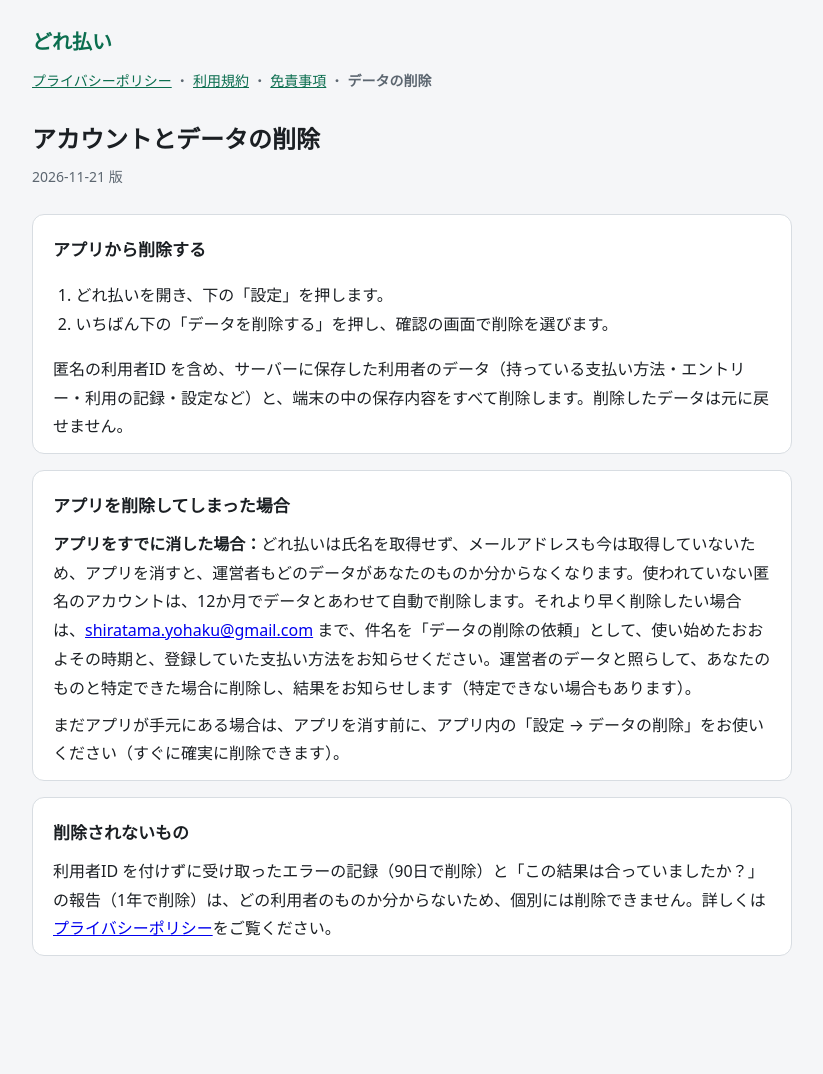
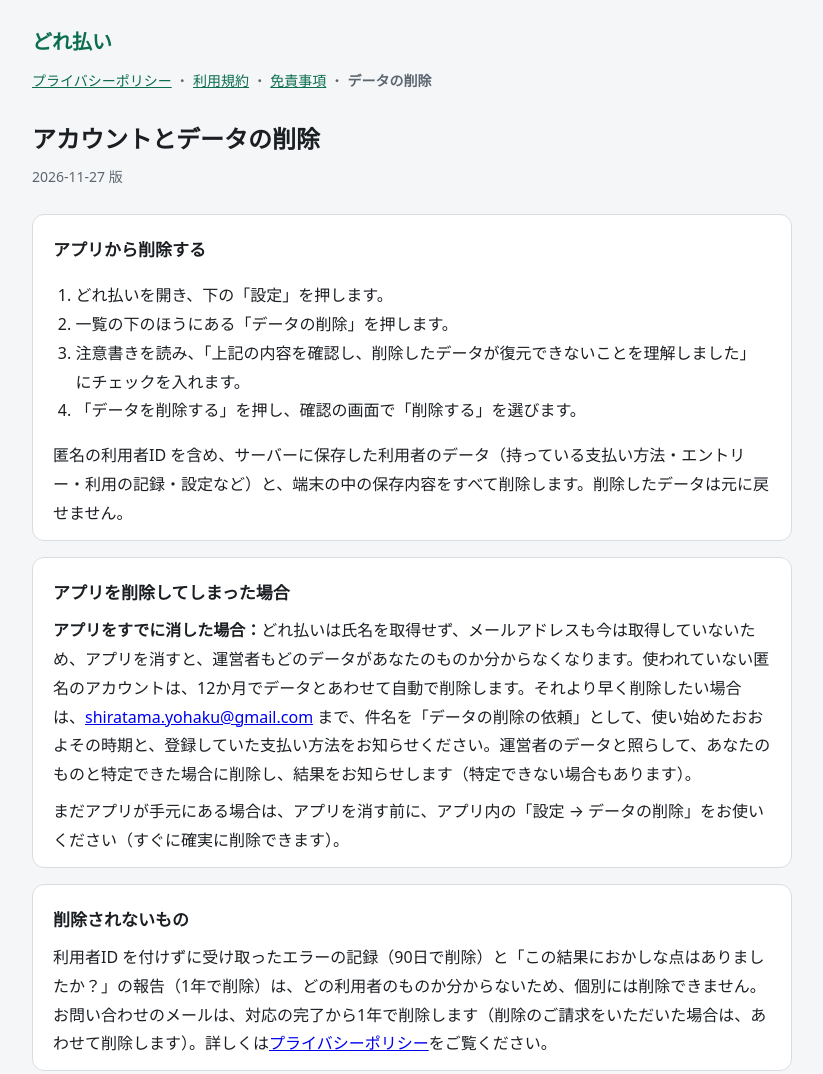
Before and after one commit to Mochi-Shiratama/dorebarai-site, a plain HTML site: page delete-account.html in a window 1280 px wide. Shown: the whole page, without its empty margins (228-1051 px from the left). Before the commit the page ends 1020 px from the top, so only its background shows below. Drawn offline with Linux system fonts and the light colour scheme.

Commit message:
2026-11-27 版：プライバシーポリシー（お問い合わせの情報と保存期間）、削除の案内（手順・削除されないもの）
Co-Authored-By: Claude Opus 5.5 <noreply@anthropic.com>

```diff
--- a/delete-account.html
+++ b/delete-account.html
@@ -25,12 +25,14 @@
 <header>どれ払い</header>
 <nav><a href="privacy.html">プライバシーポリシー</a> ・ <a href="terms.html">利用規約</a> ・ <a href="disclaimer.html">免責事項</a> ・ <strong>データの削除</strong></nav>
 <h1>アカウントとデータの削除</h1>
-<p class="updated">2026-11-21 版</p>
+<p class="updated">2026-11-27 版</p>
 <section>
 <h2>アプリから削除する</h2>
 <ol>
 <li>どれ払いを開き、下の「設定」を押します。</li>
-<li>いちばん下の「データを削除する」を押し、確認の画面で削除を選びます。</li>
+<li>一覧の下のほうにある「データの削除」を押します。</li>
+<li>注意書きを読み、「上記の内容を確認し、削除したデータが復元できないことを理解しました」にチェックを入れます。</li>
+<li>「データを削除する」を押し、確認の画面で「削除する」を選びます。</li>
 </ol>
 <p>匿名の利用者ID を含め、サーバーに保存した利用者のデータ（持っている支払い方法・エントリー・利用の記録・設定など）と、端末の中の保存内容をすべて削除します。削除したデータは元に戻せません。</p>
 </section>
@@ -41,7 +43,7 @@
 </section>
 <section>
 <h2>削除されないもの</h2>
-<p>利用者ID を付けずに受け取ったエラーの記録（90日で削除）と「この結果は合っていましたか？」の報告（1年で削除）は、どの利用者のものか分からないため、個別には削除できません。詳しくは<a href="privacy.html">プライバシーポリシー</a>をご覧ください。</p>
+<p>利用者ID を付けずに受け取ったエラーの記録（90日で削除）と「この結果におかしな点はありましたか？」の報告（1年で削除）は、どの利用者のものか分からないため、個別には削除できません。お問い合わせのメールは、対応の完了から1年で削除します（削除のご請求をいただいた場合は、あわせて削除します）。詳しくは<a href="privacy.html">プライバシーポリシー</a>をご覧ください。</p>
 </section>
 </main>
 </body>
```
Also changed, not shown: disclaimer.html (+1 -1 lines), privacy.html (+3 -1 lines), terms.html (+1 -1 lines).
